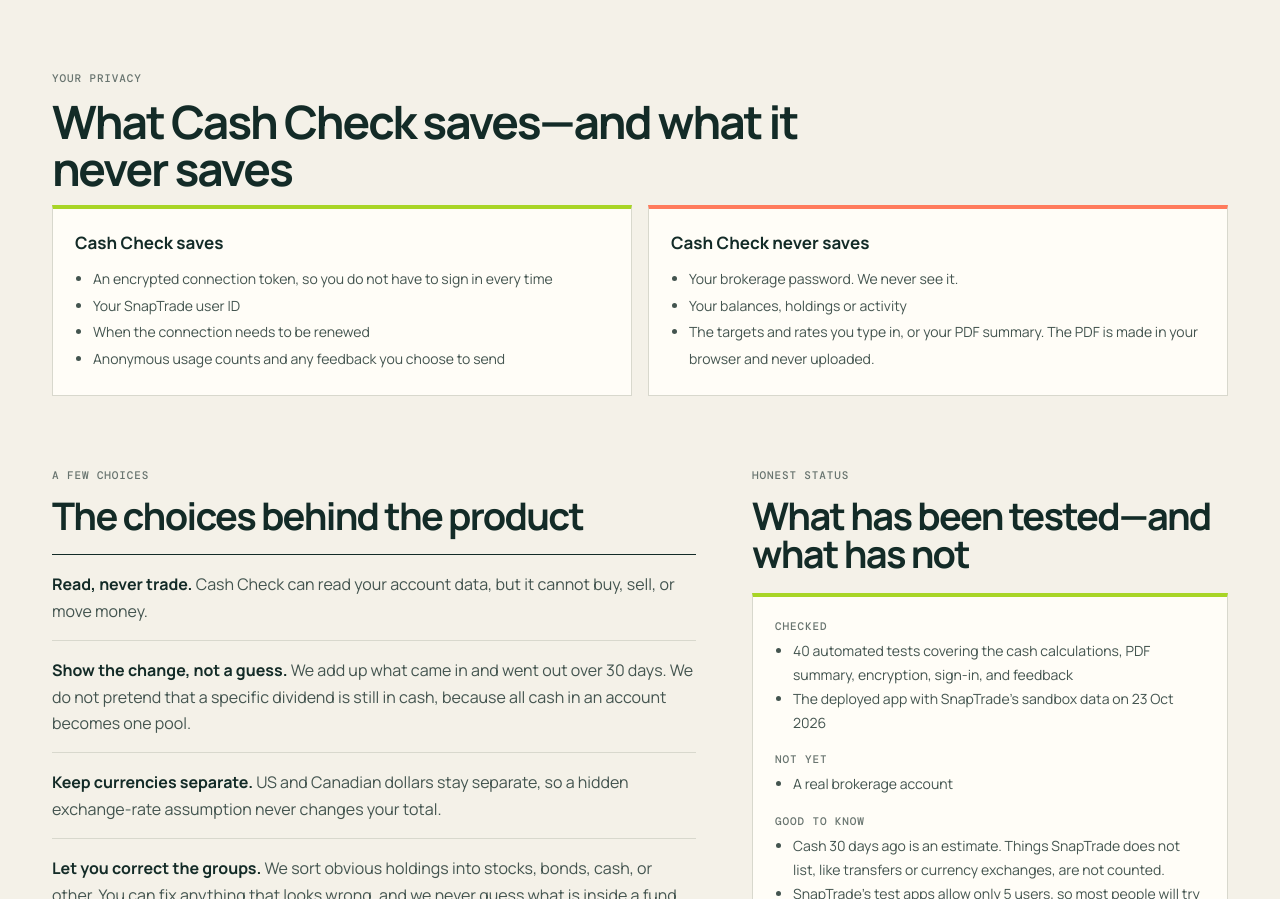
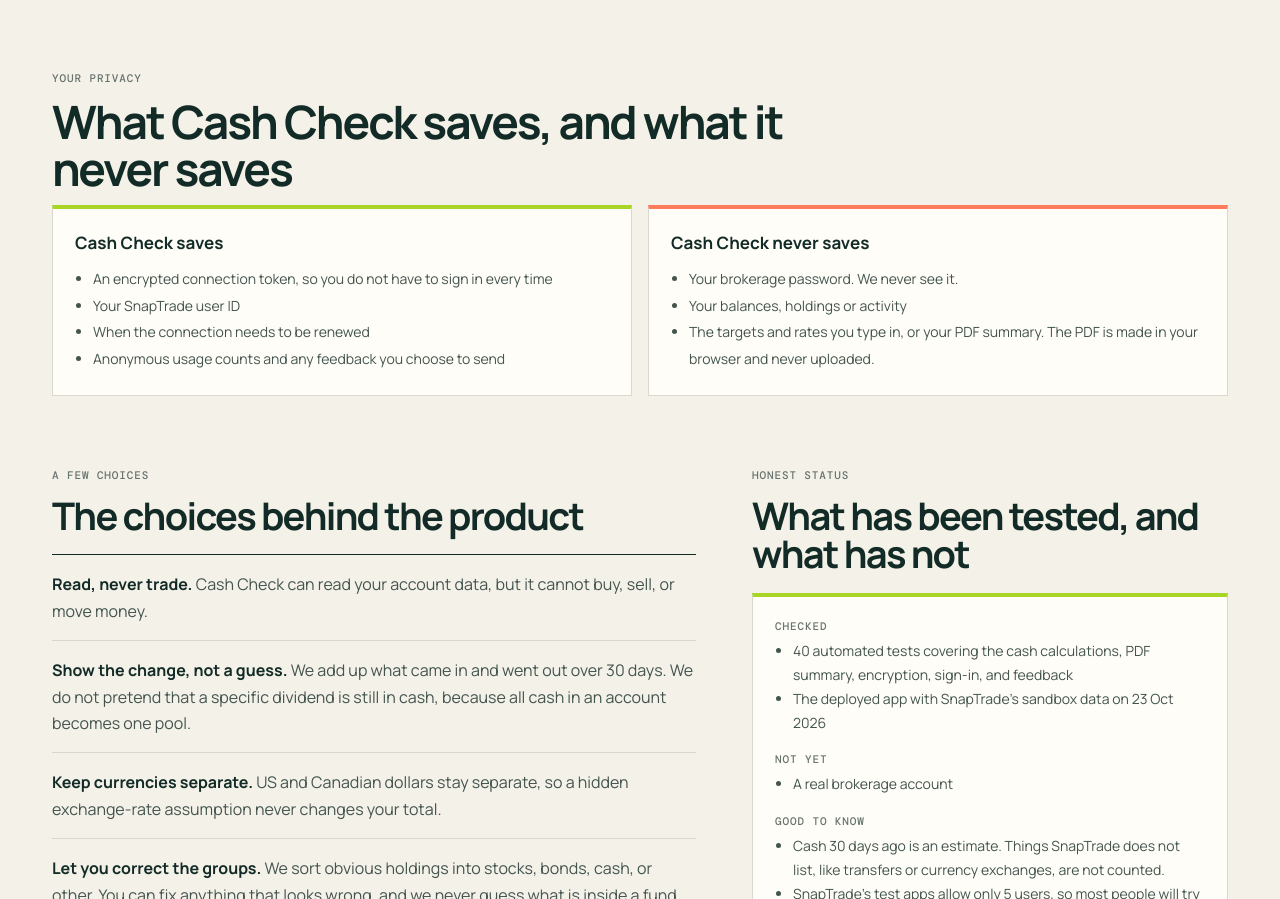
Before and after one commit to theomthakur/cash-check, a Next.js app: page /how-it-works in a window 1280 px wide. Shown: the part 1954-2853 px from the top of the page. Built offline with nearby package versions, Linux system fonts and the light colour scheme; a web font is replaced by a local one.

Commit message:
Replace long dashes in site copy

```diff
--- a/src/app/how-it-works/page.tsx
+++ b/src/app/how-it-works/page.tsx
@@ -58,7 +58,7 @@
 
       <section className={styles.section} aria-labelledby="keep">
         <p className={styles.eyebrow}>Your privacy</p>
-        <h2 id="keep">What Cash Check saves—and what it never saves</h2>
+        <h2 id="keep">What Cash Check saves, and what it never saves</h2>
         <div className={styles.saved}>
           <div className={styles.savedYes}>
             <h3>Cash Check saves</h3>
@@ -83,7 +83,7 @@
           </div>
           <div>
             <p className={styles.eyebrow}>Honest status</p>
-            <h2 id="checked">What has been tested—and what has not</h2>
+            <h2 id="checked">What has been tested, and what has not</h2>
             <div className={styles.statusCard}>
               <h3>Checked</h3>
               <ul>
--- a/src/components/cash-check-app.tsx
+++ b/src/components/cash-check-app.tsx
@@ -157,7 +157,7 @@
         <div className={styles.steps}>
           <article><b>01</b><h2>See everything together</h2><p>View your cash by account and currency without jumping between brokerage apps.</p></article>
           <article><b>02</b><h2>Understand what changed</h2><p>See the money that came in and went out over the last 30 days, and how your cash balance changed.</p></article>
-          <article><b>03</b><h2>Explore a what-if</h2><p>See how investing some of your cash could change your mix. It is only a simulation—no order is ever placed.</p></article>
+          <article><b>03</b><h2>Explore a what-if</h2><p>See how investing some of your cash could change your mix. It is only a simulation, and no order is ever placed.</p></article>
         </div>
       </section>
       <section className={site.whyLight} aria-labelledby="why-snaptrade">
--- a/src/components/feedback.tsx
+++ b/src/components/feedback.tsx
@@ -52,7 +52,7 @@
       )}
       {stage === "note" && (
         <form onSubmit={(event) => { event.preventDefault(); void sendNote(); }}>
-          <p><b>Thanks—your answer is {saved === "yes" ? "saved" : "being saved"}.</b> What would make this more useful? Please don&apos;t include names or account numbers.</p>
+          <p><b>Thanks, your answer is {saved === "yes" ? "saved" : "being saved"}.</b> What would make this more useful? Please don&apos;t include names or account numbers.</p>
           <div>
             <input value={note} maxLength={280} onChange={(event) => setNote(event.target.value)} placeholder="A sentence is plenty" aria-label="Your note" />
             <button type="submit" disabled={sending || !note.trim()}>Send note</button>
```
